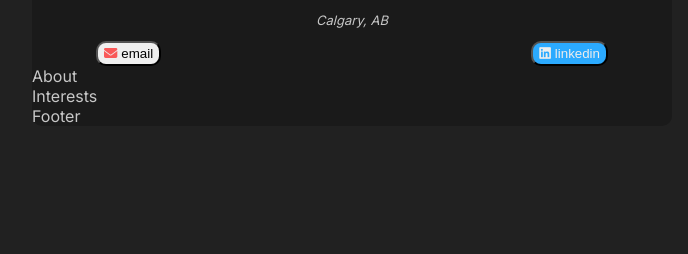
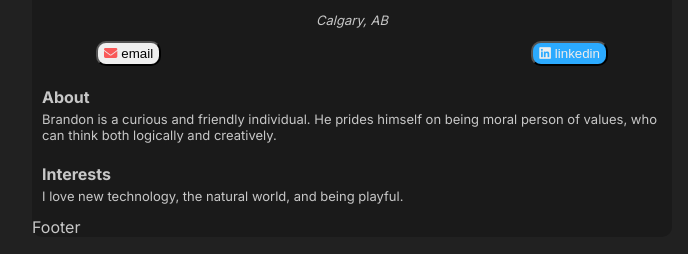
Before and after one commit to brandonfelty/react_tutorial, a React (Create React App) app: page /info in a window 1280 px wide. Shown: the part 243-497 px from the top of the page, without its empty margins (288-976 px from the left). Built offline with nearby package versions, Linux system fonts and the light colour scheme.

Commit message:
add content to card and style

```diff
--- a/src/components/About.jsx
+++ b/src/components/About.jsx
@@ -2,7 +2,10 @@ import React from 'react'
 
 const About = () => {
   return (
-    <div>About</div>
+    <div className='content'>
+      <h4>About</h4>
+      <p>Brandon is a curious and friendly individual. He prides himself on being moral person of values, who can think both logically and creatively.</p>
+    </div>
   )
 }
 
--- a/src/components/BusinessCard.css
+++ b/src/components/BusinessCard.css
@@ -5,3 +5,17 @@
   border-radius: 10px;
   color: rgb(199, 199, 199);
 }
+
+.content {
+  margin-left: 10px;
+  margin-right: 10px;
+}
+
+.content > h4 {
+  margin-bottom: 0;
+}
+
+.content > p {
+  margin-top: 4px;
+  font-size: small;
+}
--- a/src/components/Interests.jsx
+++ b/src/components/Interests.jsx
@@ -2,7 +2,10 @@ import React from 'react'
 
 const Interests = () => {
   return (
-    <div>Interests</div>
+    <div className='content'>
+      <h4>Interests</h4>
+      <p>I love new technology, the natural world, and being playful.</p>
+    </div>
   )
 }
 
```
